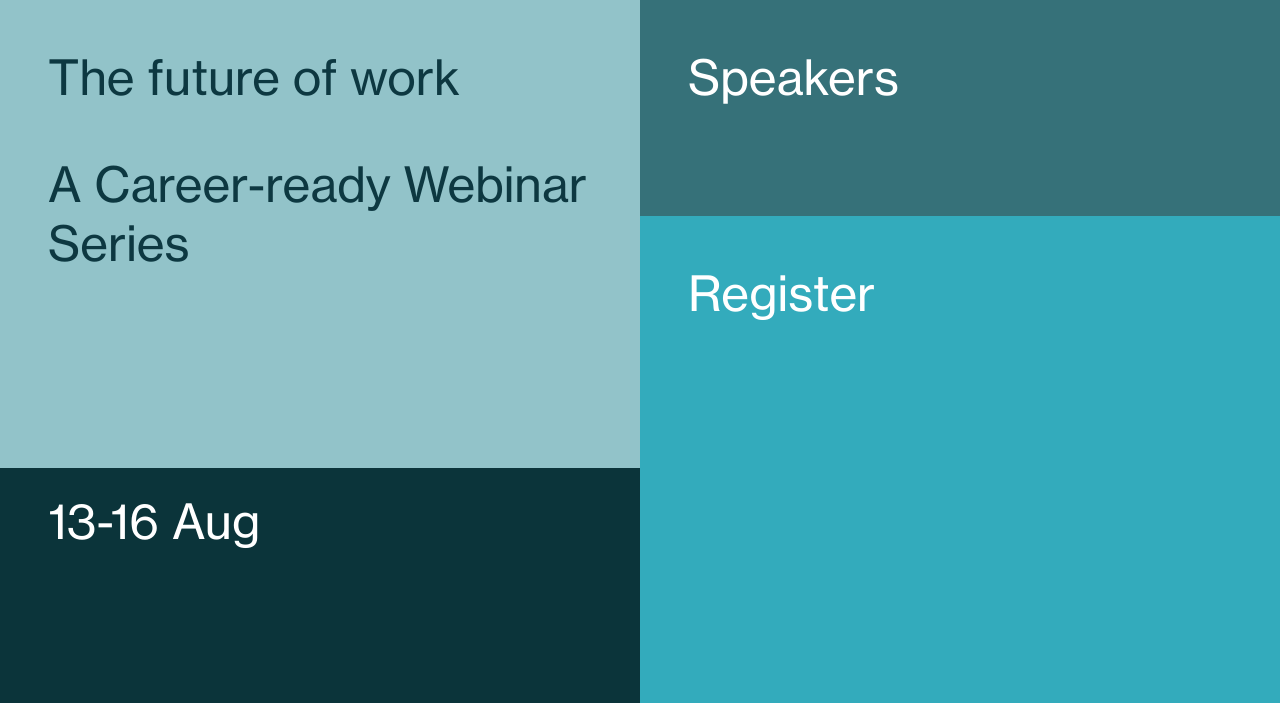
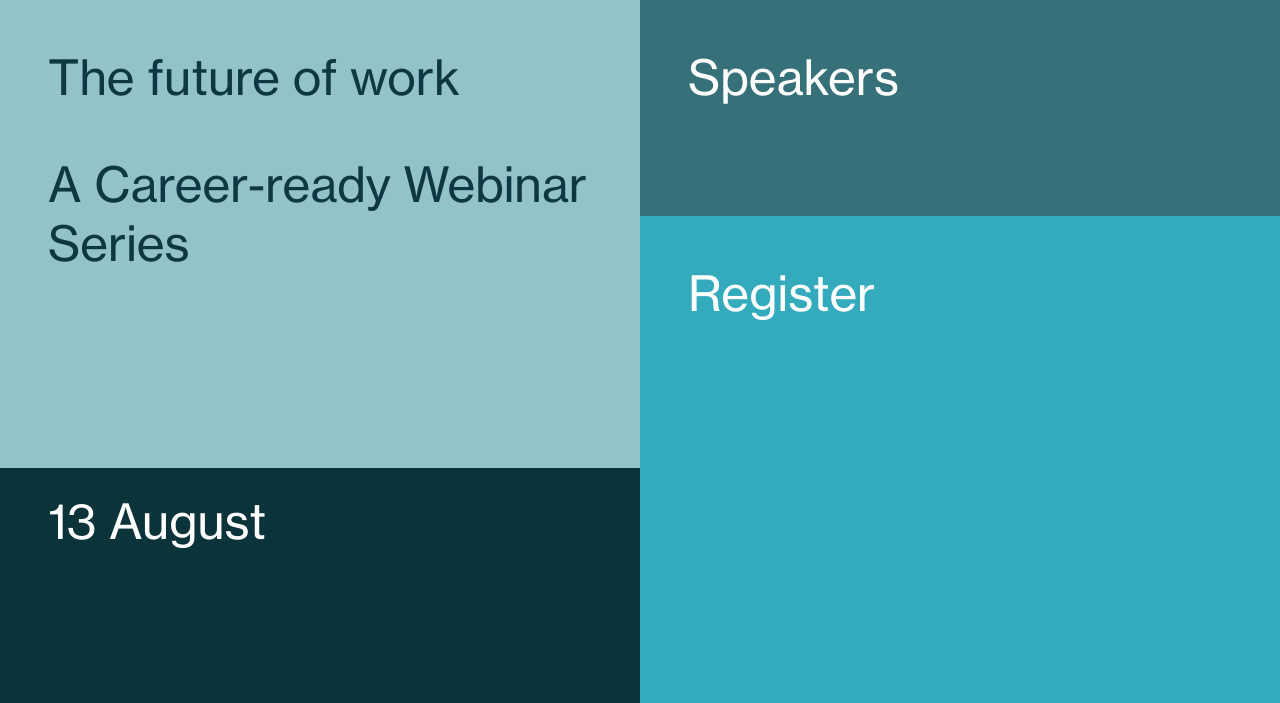
Before and after one commit to KreateUG/CareerXP, a website built with Vite: page index.html in a window 1280 px wide. Shown: the top 703 px of the page. Built offline with nearby package versions, Linux system fonts and the light colour scheme.

Commit message:
Correct date

```diff
--- a/index.html
+++ b/index.html
@@ -17,7 +17,7 @@
         </a>
         <a href="src/pages/about.html">
           <div id="date-box">
-            <h3>13-16 Aug</h3>
+            <h3>13 August</h3>
           </div>
         </a>
       </div>
```
